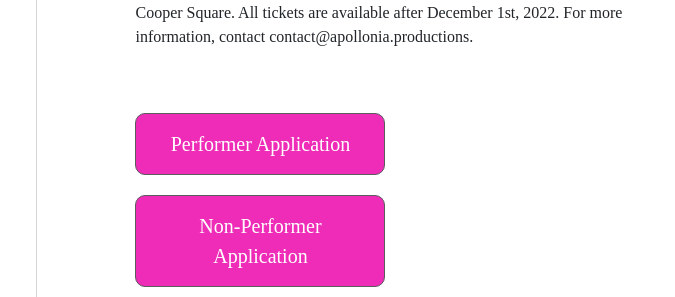
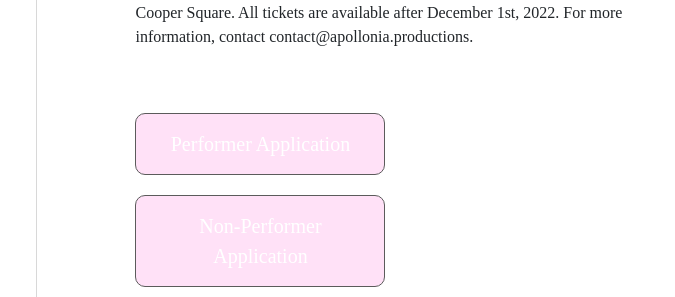
Before and after one commit to 4p0ll0n16/4p0ll0n16.github.io, a plain HTML site: page index.html in a window 1280 px wide. Shown: the part 1821-2118 px from the top of the page, 273-948 px from the left. Drawn offline with nearby package versions, Linux system fonts and the light colour scheme.

Commit message:
Update apollonia.css

```diff
--- a/apollonia.css
+++ b/apollonia.css
@@ -261,7 +261,7 @@ font-size: 14px;
 .subutn button {
   margin: 0px 50px 20px 0px;
   width: 250px;
-  background-color: #EE2CB7; /* pink */
+  background-color: #FFE1F7; /* pink */
   border: 1px solid #5b5b5b;
   border-radius: 0.5em;
   color: white;
```
